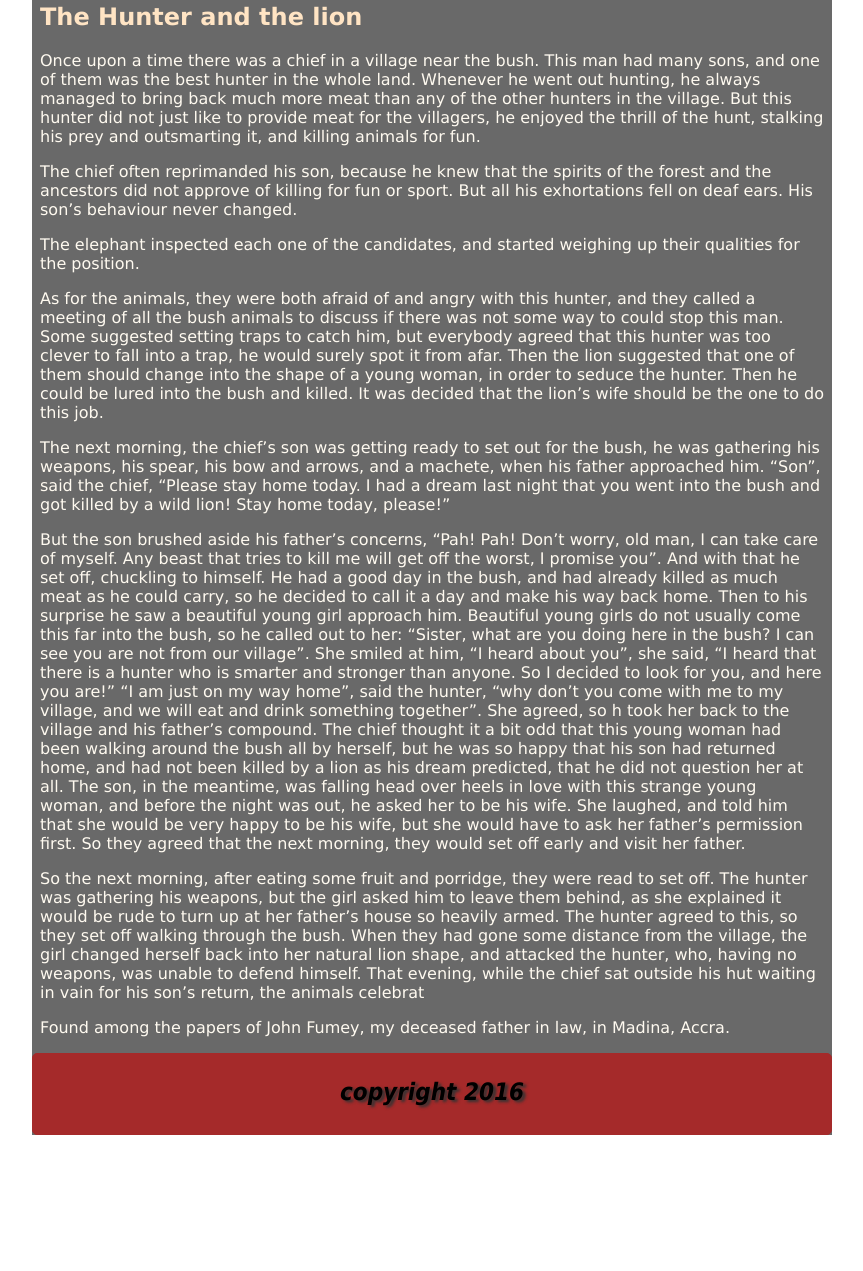
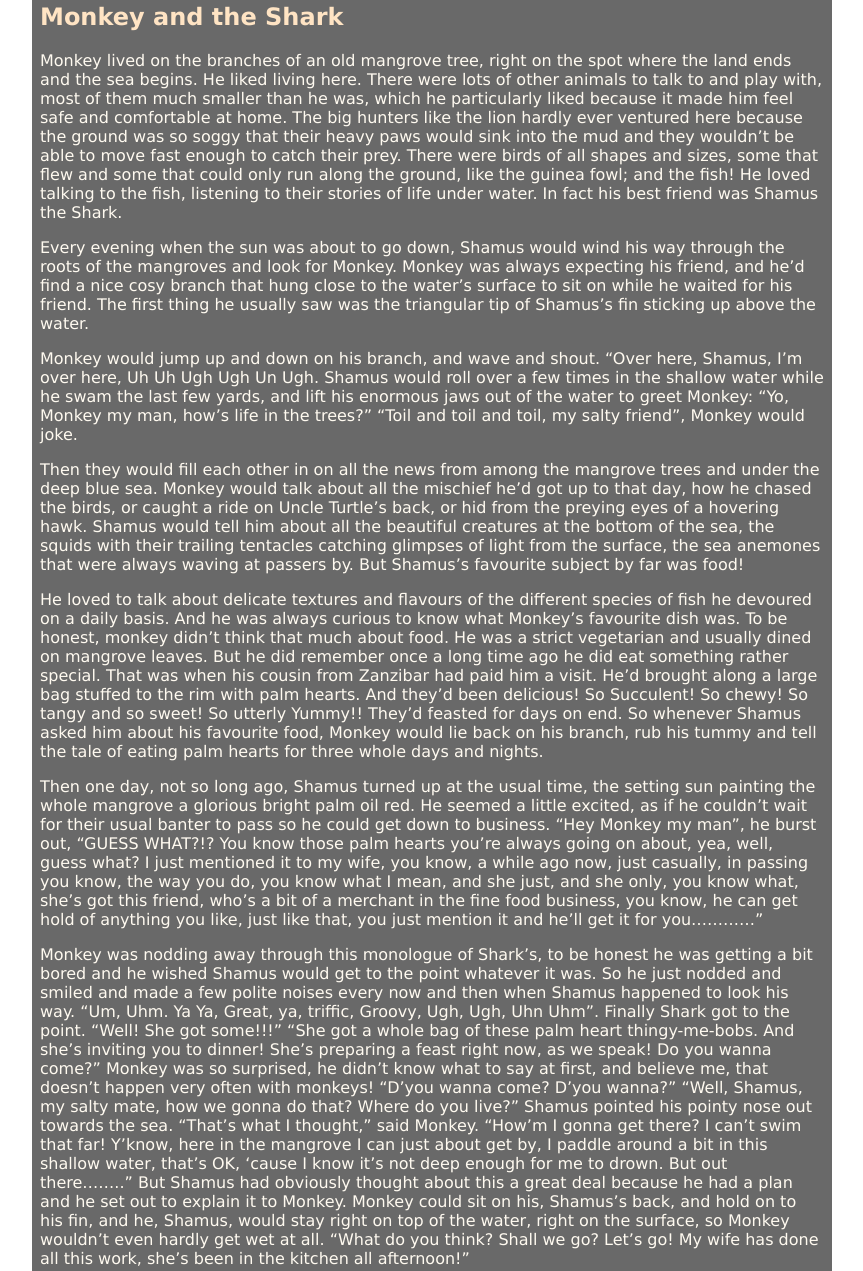
Before and after one commit to BethMwangi/FirstProgram, a plain HTML site: page monkeyandshark.html in a window 1280 px wide. Shown: the part 280-1551 px from the top of the page, without its empty margins (208-1071 px from the left). Before the commit the page ends 1435 px from the top, so only its background shows below. Drawn offline with Linux system fonts and the light colour scheme.

Commit message:
monkeyandshark.html

```diff
--- a/monkeyandshark.html
+++ b/monkeyandshark.html
@@ -32,30 +32,63 @@
 
         </div>
             <div id="navbar2">
-    <h2 style="one"> The Hunter and the lion</h2>
-            <p> Once upon a time there was a chief in a village near the bush. This man had many sons, and one of them was the best hunter in the whole land. Whenever he went out hunting, he always managed to bring back much more meat than any of the other hunters in the village. But this hunter did not just like to provide meat for the villagers, he enjoyed the thrill of the hunt, stalking his prey and outsmarting it, and killing animals for fun.
+    <h2 style="one"> Monkey and the Shark</h2>
+            <p> Monkey lived on the branches of an old mangrove tree, right on the spot where the land ends and the sea begins. He liked living here. There were lots of other animals to talk to and play with, most of them much smaller than he was, which he particularly liked because it made him feel safe and comfortable at home. The big hunters like the lion hardly ever ventured here because the ground was so soggy that their heavy paws would sink into the mud and they wouldn’t be able to move fast enough to catch their prey. There were birds of all shapes and sizes, some that flew and some that could only run along the ground, like the guinea fowl; and the fish! He loved talking to the fish, listening to their stories of life under water. In fact his best friend was Shamus the Shark.
 </p>
-    <p>The chief often reprimanded his son, because he knew that the spirits of the forest and the ancestors did not approve of killing for fun or sport. But all his exhortations fell on deaf ears. His son’s behaviour never changed.
+    <p>Every evening when the sun was about to go down, Shamus would wind his way through the roots of the mangroves and look for Monkey. Monkey was always expecting his friend, and he’d find a nice cosy branch that hung close to the water’s surface to sit on while he waited for his friend. The first thing he usually saw was the triangular tip of Shamus’s fin sticking up above the water.
+
 
 </p>
 
-<p> The elephant inspected each one of the candidates, and started weighing up their qualities for the position.
+<p> Monkey would jump up and down on his branch, and wave and shout. “Over here, Shamus, I’m over here, Uh Uh Ugh Ugh Un Ugh. Shamus would roll over a few times in the shallow water while he swam the last few yards, and lift his enormous jaws out of the water to greet Monkey: “Yo, Monkey my man, how’s life in the trees?”
+
+“Toil and toil and toil, my salty friend”, Monkey would joke.
+</p>
+
+<p> Then they would fill each other in on all the news from among the mangrove trees and under the deep blue sea. Monkey would talk about all the mischief he’d got up to that day, how he chased the birds, or caught a ride on Uncle Turtle’s back, or hid from the preying eyes of a hovering hawk. Shamus would tell him about all the beautiful creatures at the bottom of the sea, the squids with their trailing tentacles catching glimpses of light from the surface, the sea anemones that were always waving at passers by.
+
+But Shamus’s favourite subject by far was food!
 
 </p>
+<p>He loved to talk about delicate textures and flavours of the different species of fish he devoured on a daily basis. And he was always curious to know what Monkey’s favourite dish was. To be honest, monkey didn’t think that much about food. He was a strict vegetarian and usually dined on mangrove leaves. But he did remember once a long time ago he did eat something rather special. That was when his cousin from Zanzibar had paid him a visit. He’d brought along a large bag stuffed to the rim with palm hearts. And they’d been delicious! So Succulent! So chewy! So tangy and so sweet! So utterly Yummy!! They’d feasted for days on end. So whenever Shamus asked him about his favourite food, Monkey would lie back on his branch, rub his tummy and tell the tale of eating palm hearts for three whole days and nights.
 
-<p> As for the animals, they were both afraid of and angry with this hunter, and they called a meeting of all the bush animals to discuss if there was not some way to could stop this man. Some suggested setting traps to catch him, but everybody agreed that this hunter was too clever to fall into a trap, he would surely spot it from afar. Then the lion suggested that one of them should change into the shape of a young woman, in order to seduce the hunter. Then he could be lured into the bush and killed. It was decided that the lion’s wife should be the one to do this job.
 
-</p>
-<p>The next morning, the chief’s son was getting ready to set out for the bush, he was gathering his weapons, his spear, his bow and arrows, and a machete, when his father approached him. “Son”, said the chief, “Please stay home today. I had a dream last night that you went into the bush and got killed by a wild lion! Stay home today, please!”
 
  </p>
 
-    <p> But the son brushed aside his father’s concerns, “Pah! Pah! Don’t worry, old man, I can take care of myself. Any beast that tries to kill me will get off the worst, I promise you”. And with that he set off, chuckling to himself. He had a good day in the bush, and had already killed as much meat as he could carry, so he decided to call it a day and make his way back home. Then to his surprise he saw a beautiful young girl approach him. Beautiful young girls do not usually come this far into the bush, so he called out to her: “Sister, what are you doing here in the bush? I can see you are not from our village”. She smiled at him, “I heard about you”, she said, “I heard that there is a hunter who is smarter and stronger than anyone. So I decided to look for you, and here you are!”
+    <p> Then one day, not so long ago, Shamus turned up at the usual time, the setting sun painting the whole mangrove a glorious bright palm oil red. He seemed a little excited, as if he couldn’t wait for their usual banter to pass so he could get down to business.
 
-“I am just on my way home”, said the hunter, “why don’t you come with me to my village, and we will eat and drink something together”. She agreed, so h took her back to the village and his father’s compound. The chief thought it a bit odd that this young woman had been walking around the bush all by herself, but he was so happy that his son had returned home, and had not been killed by a lion as his dream predicted, that he did not question her at all. The son, in the meantime, was falling head over heels in love with this strange young woman, and before the night was out, he asked her to be his wife. She laughed, and told him that she would be very happy to be his wife, but she would have to ask her father’s permission first. So they agreed that the next morning, they would set off early and visit her father.</p>
-  <p> So the next morning, after eating some fruit and porridge, they were read to set off. The hunter was gathering his weapons, but the girl asked him to leave them behind, as she explained it would be rude to turn up at her father’s house so heavily armed. The hunter agreed to this, so they set off walking through the bush. When they had gone some distance from the village, the girl changed herself back into her natural lion shape, and attacked the hunter, who, having no weapons, was unable to defend himself. That evening, while the chief sat outside his hut waiting in vain for his son’s return, the animals celebrat</p>
-    <p>Found among the papers of John Fumey, my deceased father in law, in Madina, Accra.
+“Hey Monkey my man”, he burst out, “GUESS WHAT?!? You know those palm hearts you’re always going on about, yea, well, guess what? I just mentioned it to my wife, you know, a while ago now, just casually, in passing you know, the way you do, you know what I mean, and she just, and she only, you know what, she’s got this friend, who’s a bit of a merchant in the fine food business, you know, he can get hold of anything you like, just like that, you just mention it and he’ll get it for you…………”</p>
+  <p> Monkey was nodding away through this monologue of Shark’s, to be honest he was getting a bit bored and he wished Shamus would get to the point whatever it was. So he just nodded and smiled and made a few polite noises every now and then when Shamus happened to look his way. “Um, Uhm. Ya Ya, Great, ya, triffic, Groovy, Ugh, Ugh, Uhn Uhm”.
 
+Finally Shark got to the point. “Well! She got some!!!”
+
+“She got a whole bag of these palm heart thingy-me-bobs. And she’s inviting you to dinner! She’s preparing a feast right now, as we speak! Do you wanna come?”
+
+Monkey was so surprised, he didn’t know what to say at first, and believe me, that doesn’t happen very often with monkeys! “D’you wanna come? D’you wanna?”
+
+“Well, Shamus, my salty mate, how we gonna do that? Where do you live?” Shamus pointed his pointy nose out towards the sea.
+
+“That’s what I thought,” said Monkey. “How’m I gonna get there? I can’t swim that far! Y’know, here in the mangrove I can just about get by, I paddle around a bit in this shallow water, that’s OK, ‘cause I know it’s not deep enough for me to drown. But out there……..”
+
+But Shamus had obviously thought about this a great deal because he had a plan and he set out to explain it to Monkey. Monkey could sit on his, Shamus’s back, and hold on to his fin, and he, Shamus, would stay right on top of the water, right on the surface, so Monkey wouldn’t even hardly get wet at all. “What do you think? Shall we go? Let’s go! My wife has done all this work, she’s been in the kitchen all afternoon!”</p>
+    <p>Well, as you know, Monkeys are nothing if not adventurous and intrepid, not to mention foolhardy. So Monkey agreed to come and join the feast. He jumped from his branch and onto his salty friend’s back, clinging on to the hard fin, and with a swoosh! of his strong tail and a “YIPPEE!” from his grinning mouth full of teeth, Shark set off.
+
+This was really the strangest and weirdest and most wonderful and utterly frightening thing Monkey had ever done. He’d never been out to sea before and he was impressed by the huge waves that pushed them up and down, and the force behind them. Shark must be very strong indeed to swim through this lot! After they’d gone some way, Shark slowed down and lifted his head out of the water.
+
+“You know, Monkey, my friend, there’s something you should know. You see, even though my wife is preparing this wonderful feast for you, she herself is very sick.”
+
+Monkey sat up a bit from his position on Shark’s back, so he could listen better. “Oh really”, he managed to say, feeling very wet and very cold and really rather scared, “I’m sorry to hear that man. What’s wrong with her? Anything I can do?”
+
+“Actually”, said Shark, looking rather sheepish, “there may be something you can do. You see, she went to see her doctor the other day, and he told her there was one thing that would improve her condition without fail and immeasurably enhance her chances of getting better, Surefire guarantee.”
+
+“So what’s that?” asked Monkey.
+
+Shark coughed and hesitated, then he said, softly, menacingly: “Well, the doc told her to get a hold of a monkey’s heart and eat it raw!”
+
+Monkey almost fell into the roaring sea. He looked around nervously. He didn’t at all like what he was hearing! Not at all! Instinctively he tightened his grip on Shark’s fin.
+
+“So,” Shark continued, making his voice sound eerily calm, “we were wondering, you know, if we give you the palm hearts, whether you’ll give us your heart. Like an exchange”, shark explained.
 </p>
 
 </div>
```
